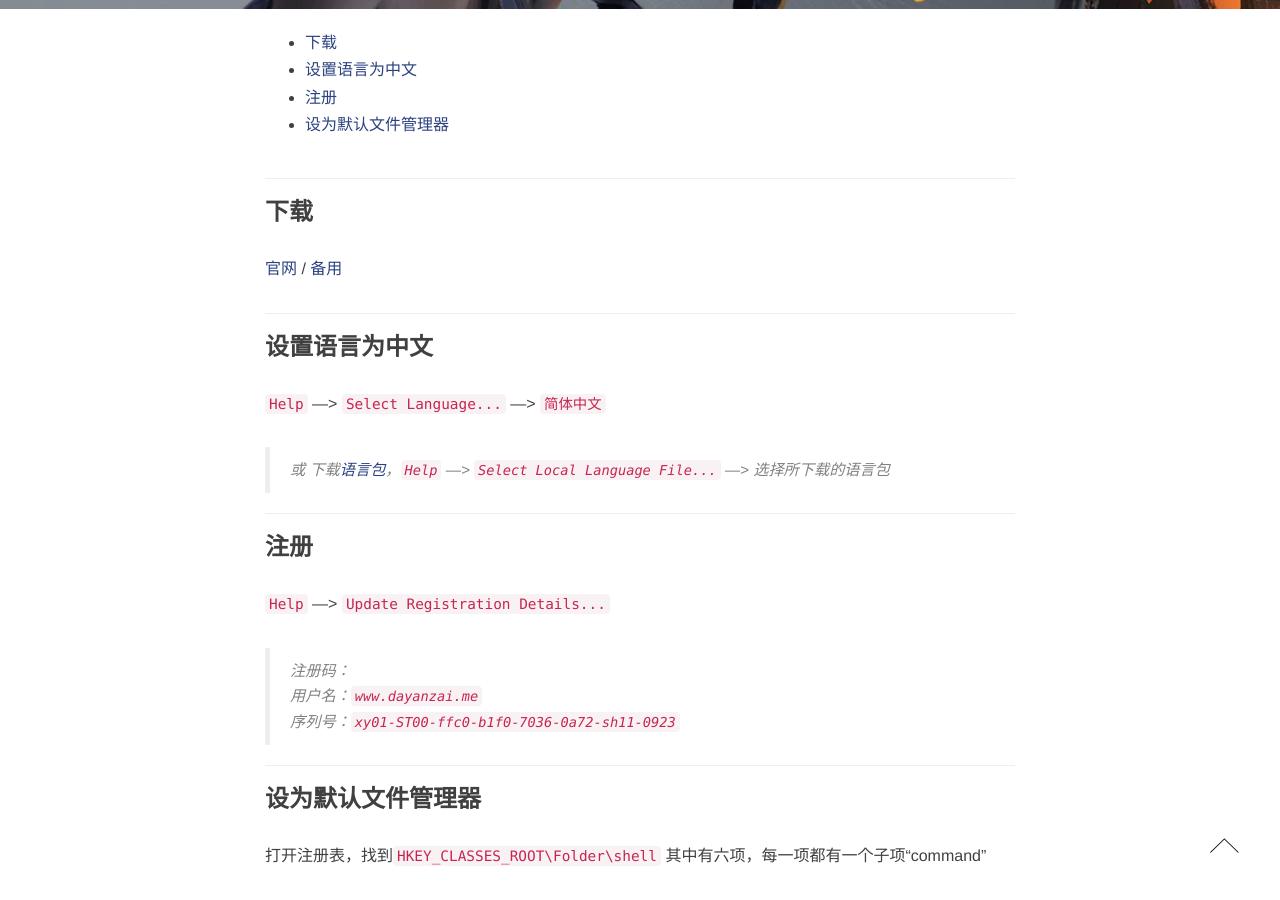
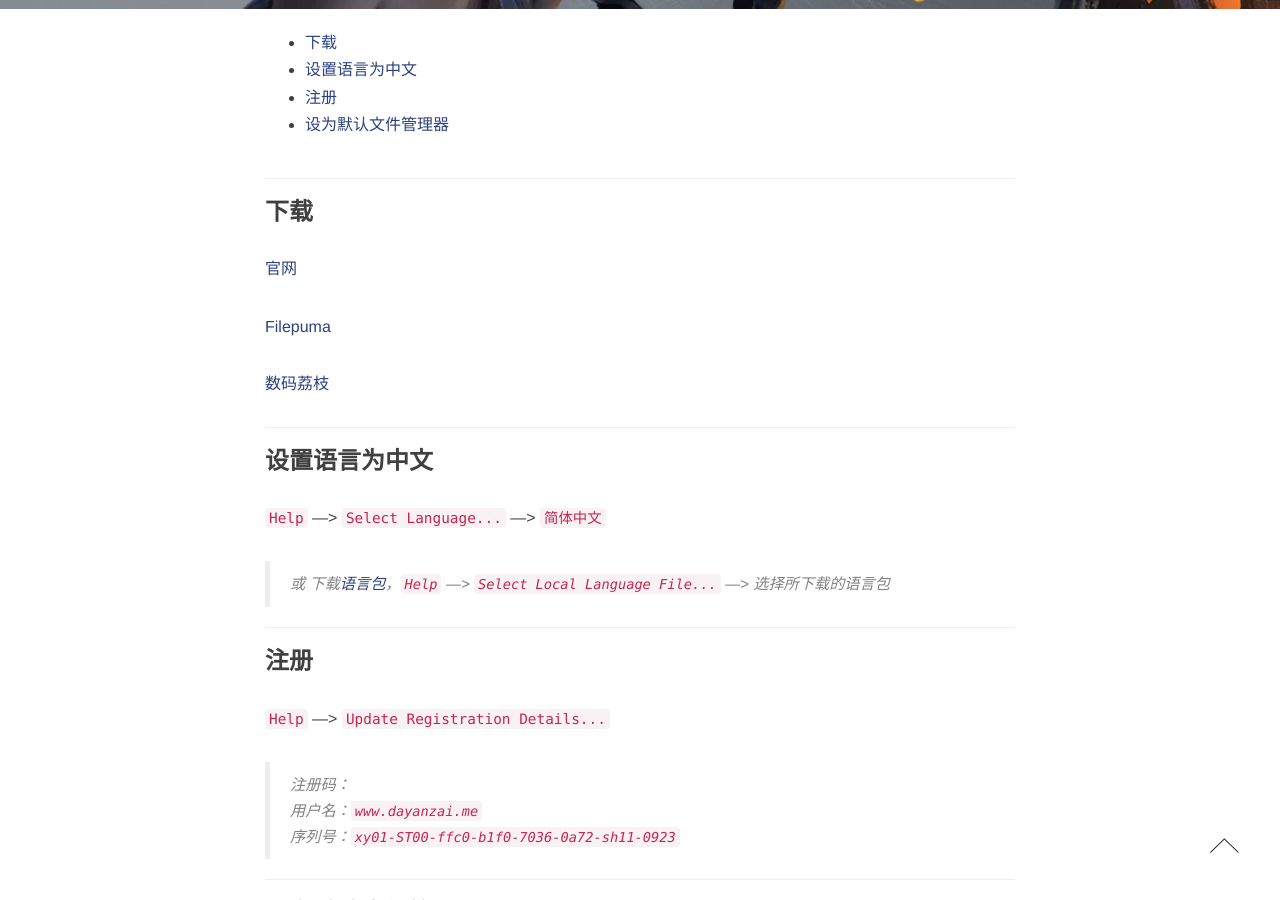
Before and after one commit to aleng-zhang/Blog, a Jekyll site: the page built from _posts/2020-12-10-Xyplorer 安装并使用.md, in a window 1280 px wide and 900 px high, scrolled down 425 px. Built offline with Jekyll 4.4.1, drawn with Linux system fonts in a browser that asks for light colours; nearby versions of some CDN libraries; comment, search, counter and statistics services are not loaded.

Commit message:
增加数码荔枝源

```diff
--- a/_posts/2020-12-10-Xyplorer 安装并使用.md
+++ b/_posts/2020-12-10-Xyplorer 安装并使用.md
@@ -12,7 +12,11 @@ tags: [教程]
 
 ### 下载
 
-[官网](https://www.xyplorer.com/) / [备用](https://www.filepuma.com/download/xyplorer_21.30-27263/)
+[官网](https://www.xyplorer.com/)
+
+[Filepuma](https://www.filepuma.com/download/xyplorer_21.30-27263/)
+
+[数码荔枝](https://dl.lizhi.io/xyplorer)
 
 ---
 
```
